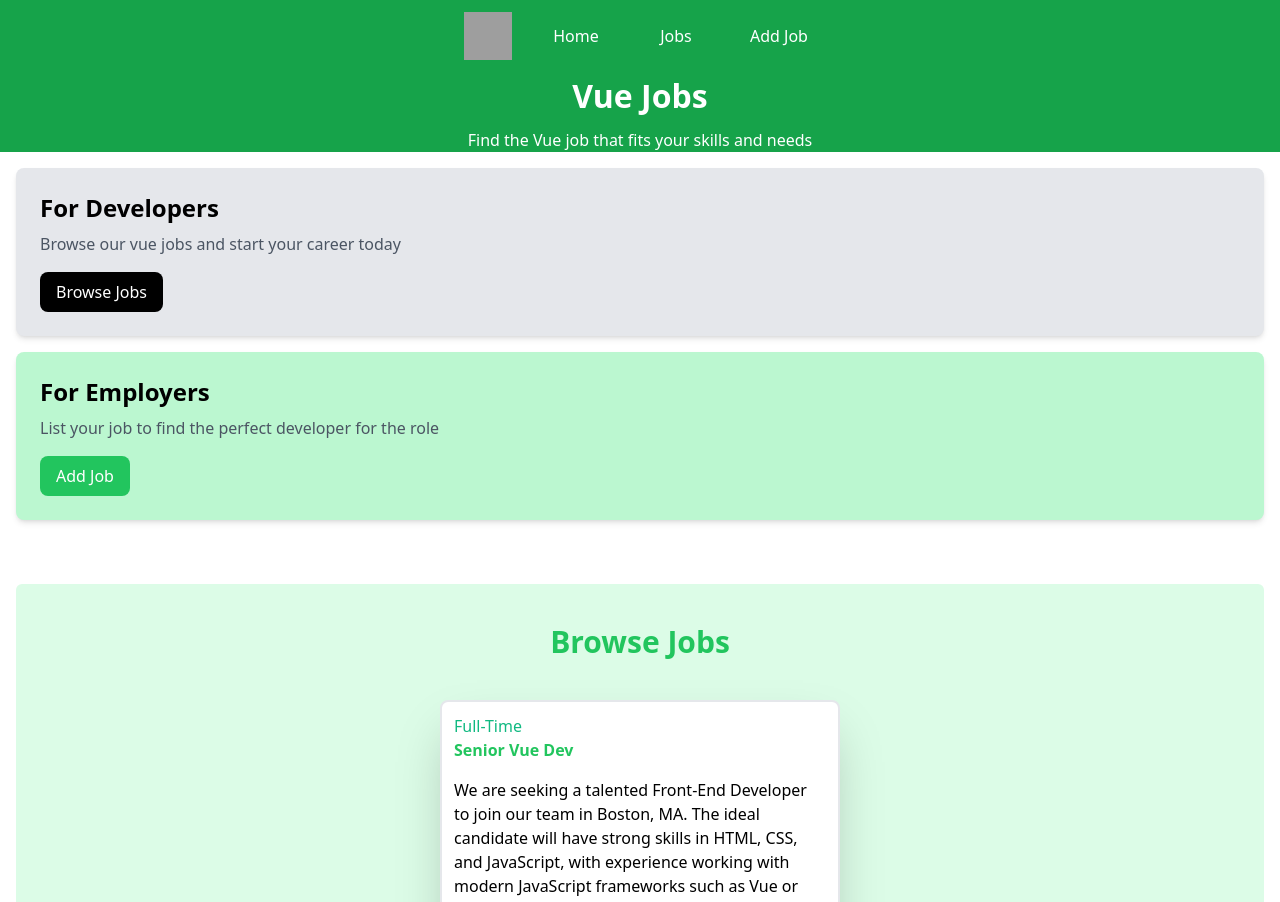
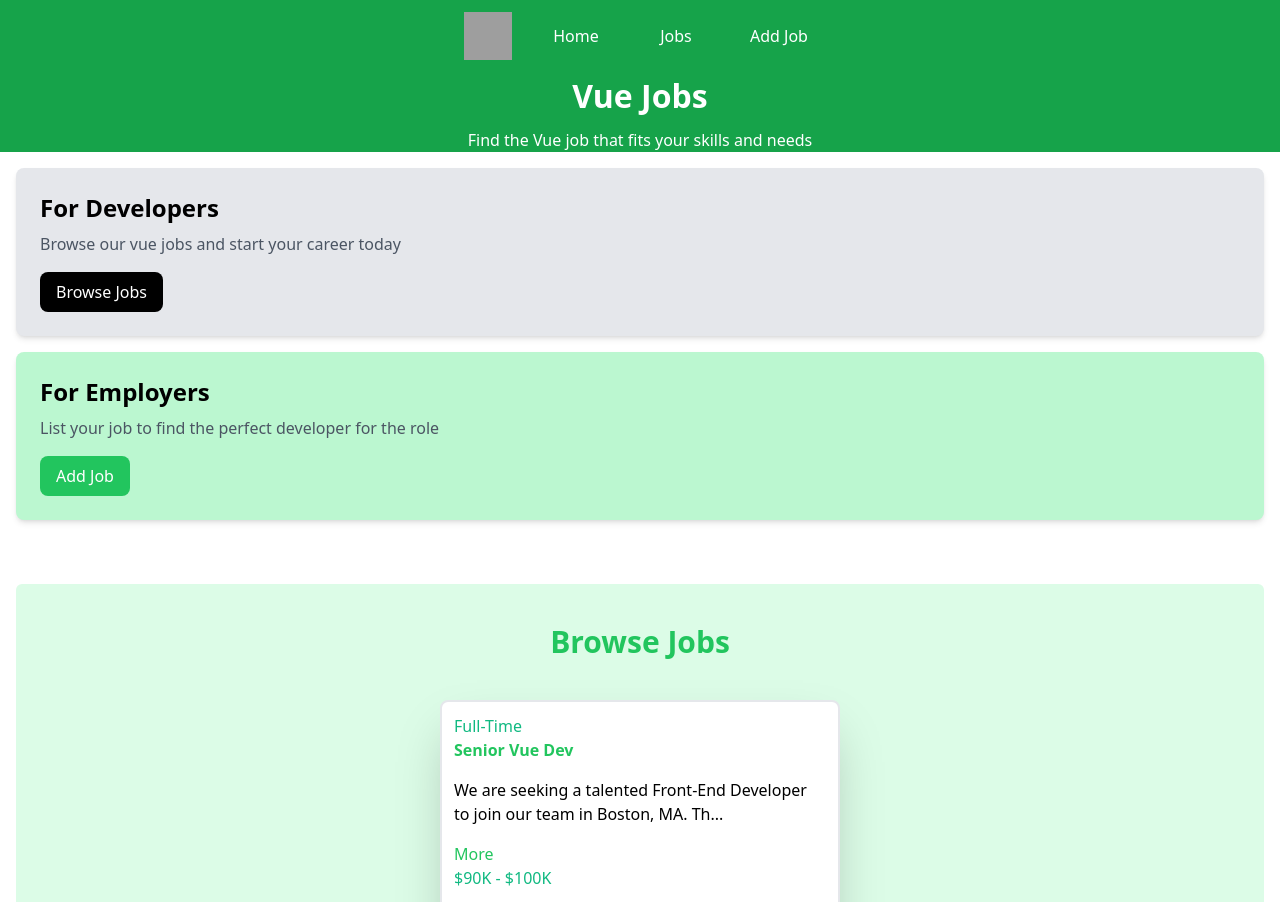
Before and after one commit to satyakiraj/vue-jobs, a Vue app: page / in a window 1280 px wide. Shown: the top 902 px of the page. Built offline with nearby package versions, Linux system fonts and the light colour scheme; grey boxes are pictures that could not be loaded.

Commit message:
Added truncated description
# Conflicts:
#	src/components/JobListings.vue

```diff
--- a/package.json
+++ b/package.json
@@ -11,7 +11,9 @@
     "format": "prettier --write src/"
   },
   "dependencies": {
-    "vue": "^3.5.13"
+    "primeicons": "^7.0.0",
+    "vue": "^3.5.13",
+    "vue-router": "^4.5.1"
   },
   "devDependencies": {
     "@eslint/js": "^9.22.0",
--- a/src/assets/main.css
+++ b/src/assets/main.css
@@ -1,3 +1,4 @@
+@import "primeicons/primeicons.css";
 @tailwind base;
 @tailwind components;
 @tailwind utilities;
--- a/src/components/jobs.vue
+++ b/src/components/jobs.vue
@@ -1,11 +1,29 @@
 <script setup>
-import {defineProps} from 'vue'
+defineOptions({
+  name: 'JobCard',
+})
+import { computed, defineProps, ref } from 'vue'
 
-defineProps({
+const props = defineProps({
   job: {
     type: Object,
     required: true,
   },
+})
+
+const showDescription = ref(false)
+
+const toggleDescription = (e) => {
+  showDescription.value = !showDescription.value
+  e.target.innerText = showDescription.value ? 'Show Less' : 'More'
+}
+
+const truncatedDescription = computed(() => {
+  let description = props.job.description
+  if (!showDescription.value) {
+    return description.slice(0, 80) + '...'
+  }
+  return description
 })
 </script>
 
@@ -15,13 +33,17 @@ defineProps({
   >
     <h6 class="font-normal text-emerald-500">{{ job.type }}</h6>
     <h2 class="font-semibold text-green-500">{{ job.title }}</h2>
-    <p class="my-4 font-normal text-wrap">{{ job.description }}</p>
+    <p class="my-4 font-normal text-wrap inline-block">{{ truncatedDescription }}</p>
+    <a class="mb-4 font-medium text-green-500 cursor-pointer" @click="toggleDescription">More</a>
     <p class="mb-3 text-emerald-500">{{ job.salary }}</p>
 
-    <hr class="mb-3 border-t-2 border-gray-300"/>
+    <hr class="mb-3 border-t-2 border-gray-300" />
 
     <div class="flex w-full flex-row items-center justify-between">
-      <p class="font-medium text-orange-500">{{ job.location }}</p>
+      <p class="font-medium text-orange-500">
+        <i class="pi pi-map-marker"></i>
+        {{ job.location }}
+      </p>
       <a
         class="cursor-pointer rounded bg-emerald-500 px-4 py-1 text-white transition hover:bg-emerald-600"
       >
```
Also changed, not shown: 1 other file (tests, documents, lock files or other folders).
